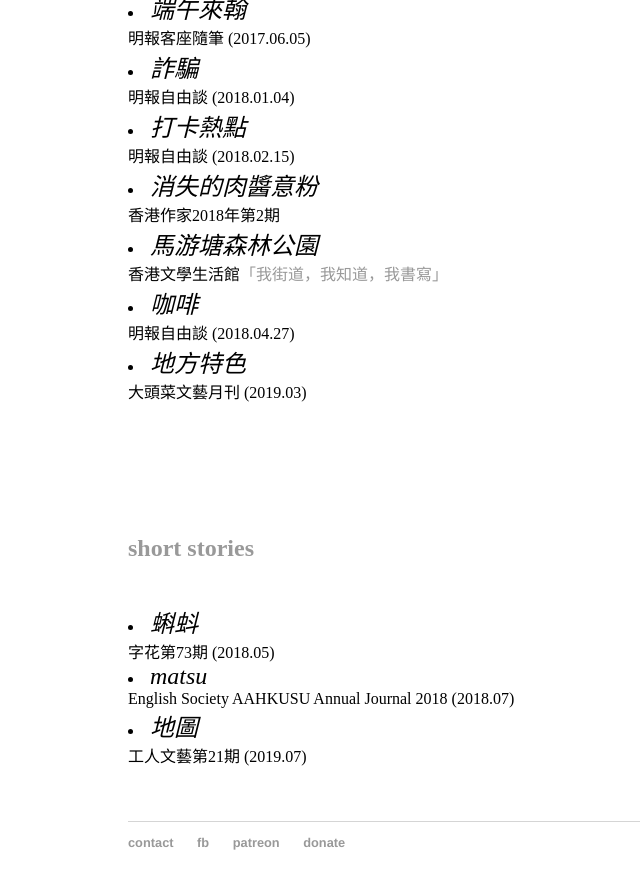
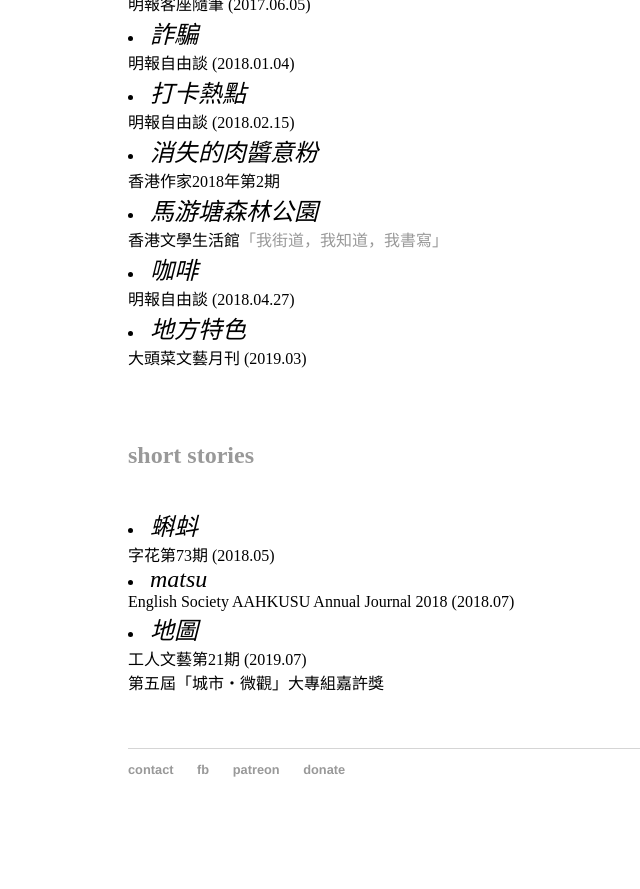
Before and after one commit to maksuihin/maksuihin.github.io, a Jekyll site: the page built from writings.html, in a window 1280 px wide and 900 px high, scrolled down 2033 px. Shown: the top 889 px of the window, without its empty margins (0-640 px from the left). Built offline with Jekyll 4.4.1, drawn with Linux system fonts in a browser that asks for light colours; after the commit the page ends 2860 px from its top, so only the background shows below that.

Commit message:
Update writings.html

```diff
--- a/writings.html
+++ b/writings.html
@@ -11,7 +11,7 @@
 
       <!--annualwriting-->
 	<!--麥瑞顯-->
-      <p><h2>poetry</h2></p><u1><span lang="zh">
+      <h2>poetry</h2><u1><span lang="zh">
 <li><em>在</em> </br>聲韻詩刊第32期 (2016)<br/></li>
 <li><em>最後一課</em> </br>香港作家2016年第6期<br/></li>
 <li><em>燒烤</em>    </br>聲韻詩刊第33期 (2016)<br/></li>
@@ -21,7 +21,7 @@
 <li><em>四季</em>    </br>大頭菜文藝月刊第19期 (2017.03)<br/></li>
 <li><em>泊懷</em>    </br>大頭菜文藝月刊第20期 (2017.04)<br/>    </li>
 <li><em>廿種單戀</em></br>別字<a href="http://zihua.org.hk/magazine/issue_6/article/20_blind_love">第6期</a> (2018.03.01)<br/></li>
-<li><em>三行情書</em></br>港大青文三行情書 <a href="https://www.facebook.com/ylaahkusu/photos/a.2082885711738280.1073741860.347457328614469/2082885748404943/">2018</a><br/>    </li>
+<li><em>三行情書</em></br>港大青文三行情書 <a href="https://www.facebook.com/ylaahkusu/photos/a.2082885711738280.1073741860.347457328614469/2082885748404943/">2018</a>    </li>
 <li><em>南丫島</em>    </br>城市文藝第94期 (2018.04)<br/>    </li>
 <li><em><a href="https://www.facebook.com/suihinmak/photos/a.1757986530901486/2073160689384067/">無眠（台語十四行詩）</a></em>    </br>台客詩刊第13期 (2018.09)<br/>    </li>
 <li><em>煙花問</em>    </br>大頭菜文藝月刊第37期 (2018.09)<br/></li>
@@ -42,7 +42,7 @@
 				</ul></span>
 </br></br>
 
-      <p><h2>prose</h2></p><u1><span lang="zh">
+      <h2>prose</h2><u1><span lang="zh">
 <li><em>人情</em>    </br>大頭菜文藝月刊第19期 (2017.03)<br/></li>
 <li><em>絲路紀行</em>      </br>明報自由談 (2017.04.10)<br/></li>
 <li><em>石頭</em>    </br>明報自由談 (2017.04.27)<br/></li>
@@ -58,13 +58,13 @@
 <li><em>地方特色</em>    </br>大頭菜文藝月刊 (2019.03)<br/></li><!--第XX期-->
 
 
-    </ul></span>   </br></br></br>
+    </ul></span>
 
 </br></br>
 
-      <p><h2>short stories</h2></p><u1><span lang="zh">
+      <h2>short stories</h2><u1><span lang="zh">
 <li><em>蝌蚪</em>    </br>字花第73期 (2018.05)<br/></li>
 <li><em>matsu</em>    </br>English Society AAHKUSU Annual Journal 2018 (2018.07)<br/></li>
-<li><em>地圖</em>    </br>工人文藝第21期 (2019.07)<br/></li>
+<li><em>地圖</em>    </br>工人文藝第21期 (2019.07)<br/>第五屆「城市‧微觀」大專組嘉許獎</li>
     </ul></span>   </br></br></br>
 </div></works>
```
